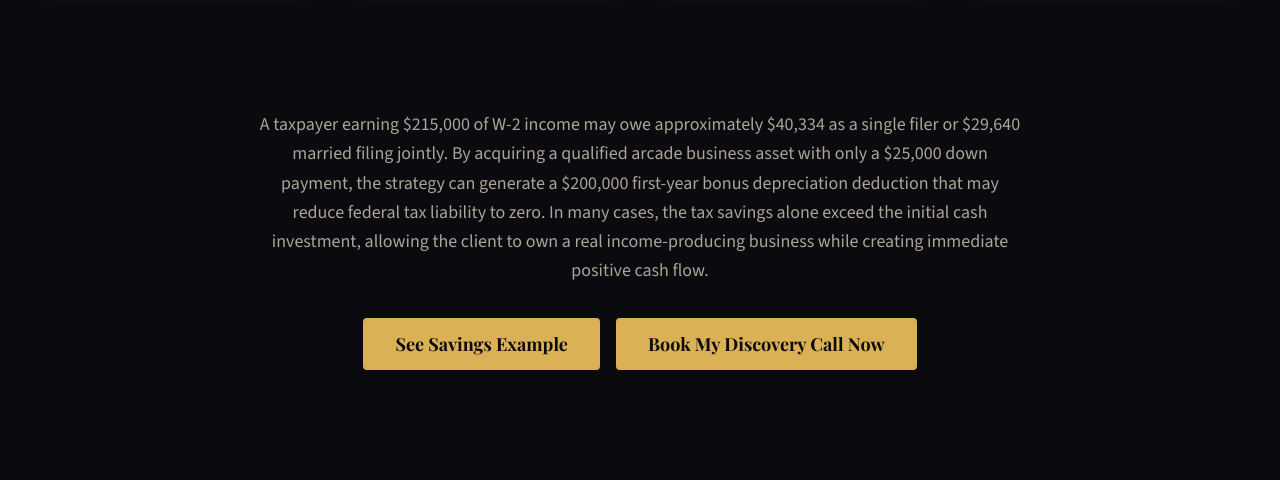
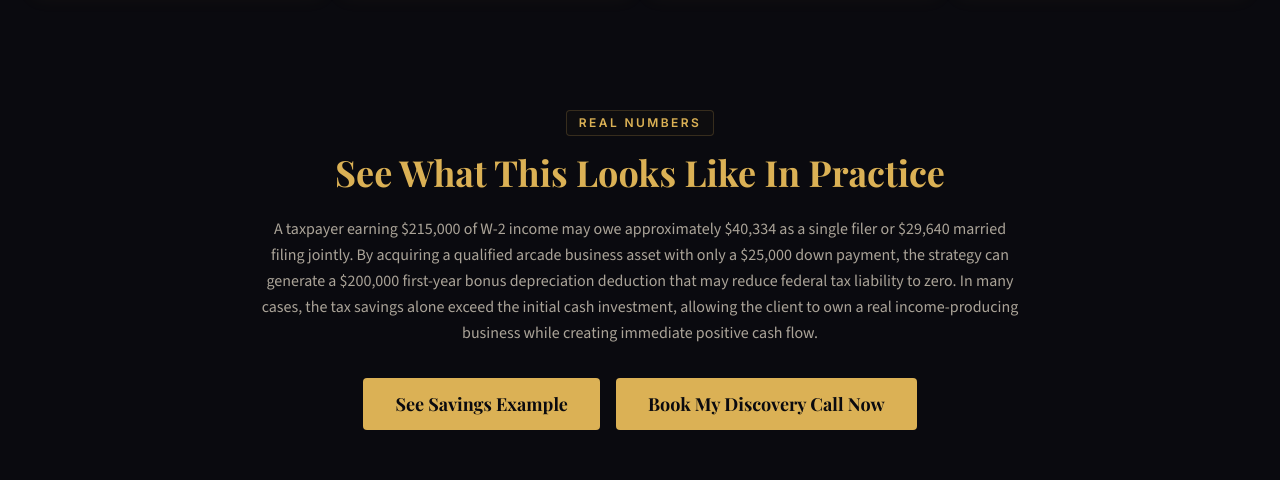
Before and after one commit to kennysabangan/arcade-tax-guide, a React (Vite) app: page / in a window 1280 px wide. Shown: the part 1117-1597 px from the top of the page. Built offline with nearby package versions, Linux system fonts and the light colour scheme; what @react-pdf/renderer would draw is missing.

Commit message:
Match SavingsCTA styling to other homepage sections (SectionLabel + h2)

```diff
--- a/src/pages/HomePage.jsx
+++ b/src/pages/HomePage.jsx
@@ -170,8 +170,10 @@ function Overview() {
 function SavingsCTA() {
   return (
     <SectionWrapper>
-      <div className="text-center max-w-3xl mx-auto">
-        <p className="text-cream-70 text-base sm:text-lg leading-relaxed">
+      <div className="text-center mb-6">
+        <SectionLabel>Real Numbers</SectionLabel>
+        <h2 className="font-heading text-gold text-3xl sm:text-4xl font-bold mt-4 mb-6">See What This Looks Like In Practice</h2>
+        <p className="text-cream-70 text-base max-w-3xl mx-auto leading-relaxed">
           A taxpayer earning $215,000 of W-2 income may owe approximately $40,334 as a single filer or $29,640 married filing jointly. By acquiring a qualified arcade business asset with only a $25,000 down payment, the strategy can generate a $200,000 first-year bonus depreciation deduction that may reduce federal tax liability to zero. In many cases, the tax savings alone exceed the initial cash investment, allowing the client to own a real income-producing business while creating immediate positive cash flow.
         </p>
         <div className="mt-8 flex flex-col sm:flex-row items-center justify-center gap-4">
```
